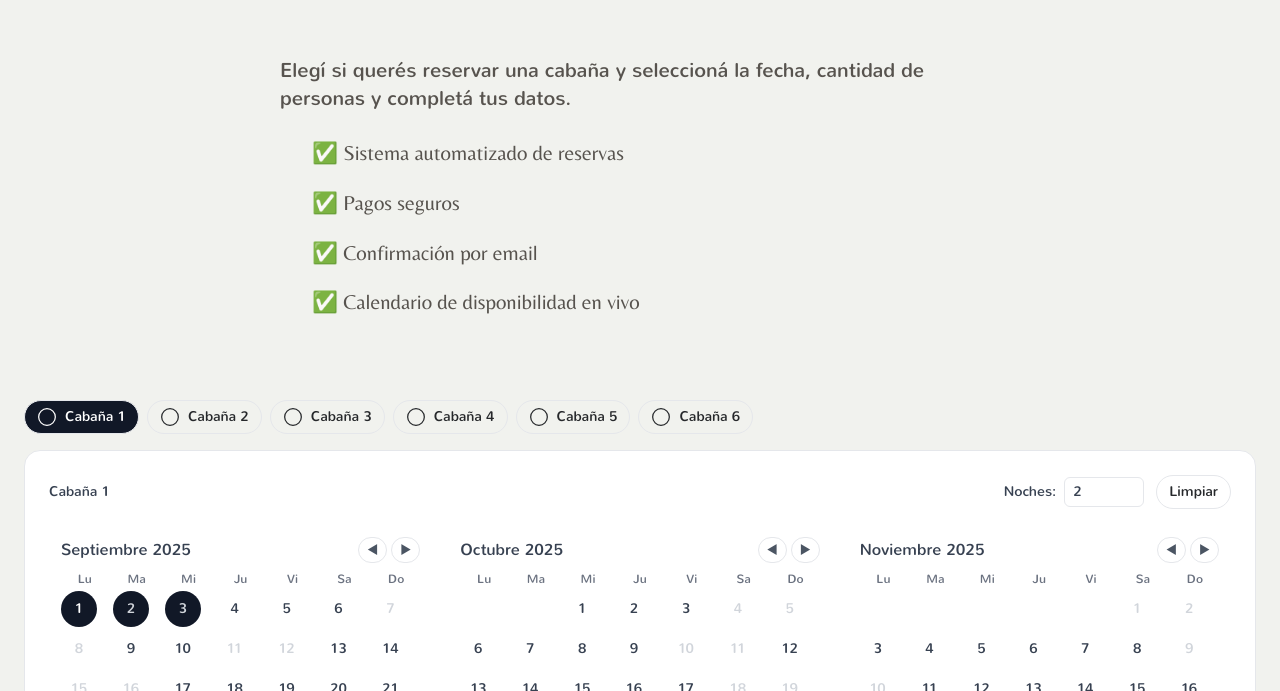
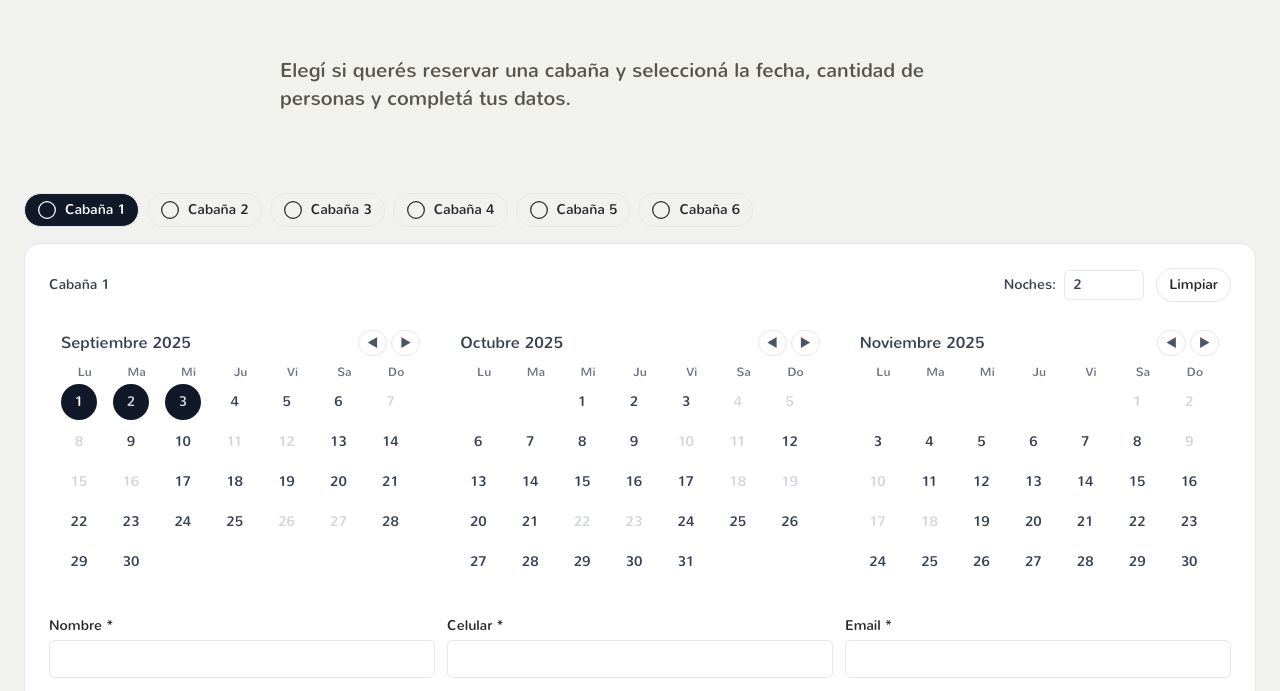
Before and after one commit to FedeDiaz1981/fimcav2, an Astro site: page /es/reservas in a window 1280 px wide. Shown: the part 78-769 px from the top of the page. Built offline with nearby package versions, Linux system fonts and the light colour scheme; Astro itself is replaced by a stand-in of ours.

Commit message:
V27 - Reservas

```diff
--- a/src/pages/es/reservas.astro
+++ b/src/pages/es/reservas.astro
@@ -144,12 +144,12 @@ const opiniones = [
       <p class="mt-10 text-base md:text-xl leading-relaxed text-stone-600 mx-4">
         Elegí si querés reservar una cabaña y seleccioná la fecha, cantidad de personas y completá tus datos.
       </p>
-      <ul class="mx-12 my-6">
+      <!-- <ul class="mx-12 my-6">
         <li class="mb-4"><h3 class="text-xl md:text-[1.3rem] leading-relaxed text-stone-600  font-medium">✅ Sistema automatizado de reservas</h3></li>
         <li class="my-4"><h3 class="text-xl md:text-[1.3rem] leading-relaxed text-stone-600  font-medium">✅ Pagos seguros</h3></li>
         <li class="my-4"><h3 class="text-xl md:text-[1.3rem] leading-relaxed text-stone-600  font-medium">✅ Confirmación por email</h3></li>
         <li class="mt-4"><h3 class="text-xl md:text-[1.3rem] leading-relaxed text-stone-600  font-medium">✅ Calendario de disponibilidad en vivo</h3></li>
-      </ul>
+      </ul> -->
     </section>
     <section class="">
       <ReservaCabanas
```
